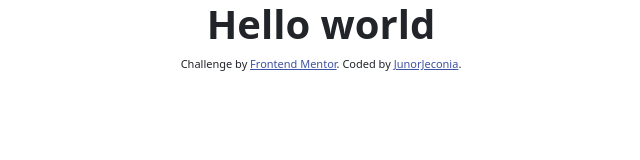
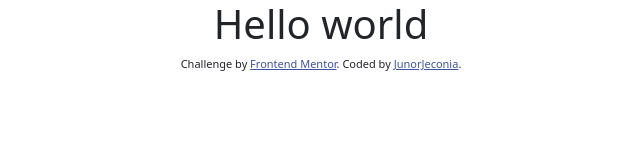
Before and after one commit to harshbix/multiStepForm.github.io, a React (Create React App) app: page / in a window 1280 px wide. Shown: the top 160 px of the page, without its empty margins (319-959 px from the left). Built offline with nearby package versions, Linux system fonts and the light colour scheme.

Commit message:
added some  components

```diff
--- a/src/App.js
+++ b/src/App.js
@@ -1,11 +1,13 @@
 import './App.scss';
 import 'bootstrap/dist/css/bootstrap.min.css';
+import Layout from './components/layot';
+
 
 
 function App() {
   return (
     <div className="App">
-        <h1 className='text-center fw-bold'>Hello world</h1>
+       <Layout />
     </div>
   );
 }
--- /dev/null
+++ b/src/components/layot.jsx
@@ -0,0 +1,11 @@
+import React from 'react';
+
+const layout = () => {
+    return (
+        <div>
+            <h1 className="text-center">Hello world</h1>
+        </div>
+     );
+}
+
+export default layout;
```
